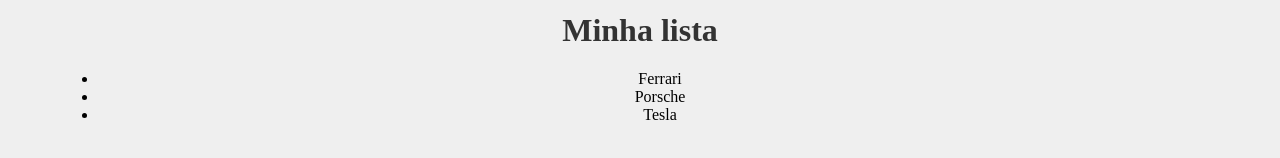
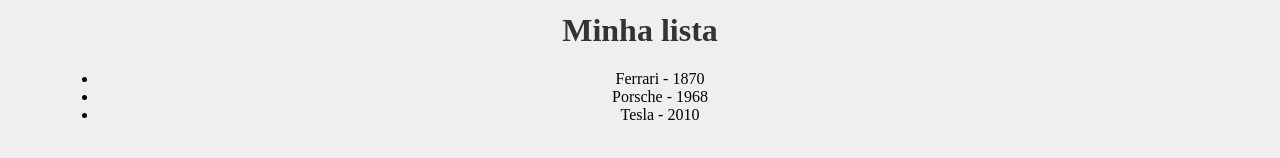
Before and after one commit to GabrielmValadao/curso_react, a React (Create React App) app in the folder meu_projeto/: page / in a window 1280 px wide. Shown: the part 878-1036 px from the top of the page. Built offline with nearby package versions, Linux system fonts and the light colour scheme.

Commit message:
utiliza mais props para verificação de dados e mensagem de error

```diff
--- a/meu_projeto/src/components/Item.js
+++ b/meu_projeto/src/components/Item.js
@@ -1,9 +1,23 @@
-function Item(props) {
+import PropTypes from "prop-types";
+
+function Item({ marca, ano_lancamento }) {
   return (
     <>
-      <li>{props.marca}</li>
+      <li>
+        {marca} - {ano_lancamento}
+      </li>
     </>
   );
 }
 
+Item.propTypes = {
+  marca: PropTypes.string.isRequired,
+  ano_lancamento: PropTypes.number,
+};
+
+Item.defaultProps = {
+  marca: "Faltou a marca",
+  ano_lancamento: 0,
+};
+
 export default Item;
--- a/meu_projeto/src/components/List.js
+++ b/meu_projeto/src/components/List.js
@@ -5,9 +5,9 @@
     <>
       <h1>Minha lista</h1>
       <ul>
-        <Item marca="Ferrari" />
-        <Item marca="Porsche" />
-        <Item marca="Tesla" />
+        <Item marca="Ferrari" ano_lancamento={1870} />
+        <Item marca="Porsche" ano_lancamento={1968} />
+        <Item marca="Tesla" ano_lancamento={2010} />
       </ul>
     </>
   );
```
